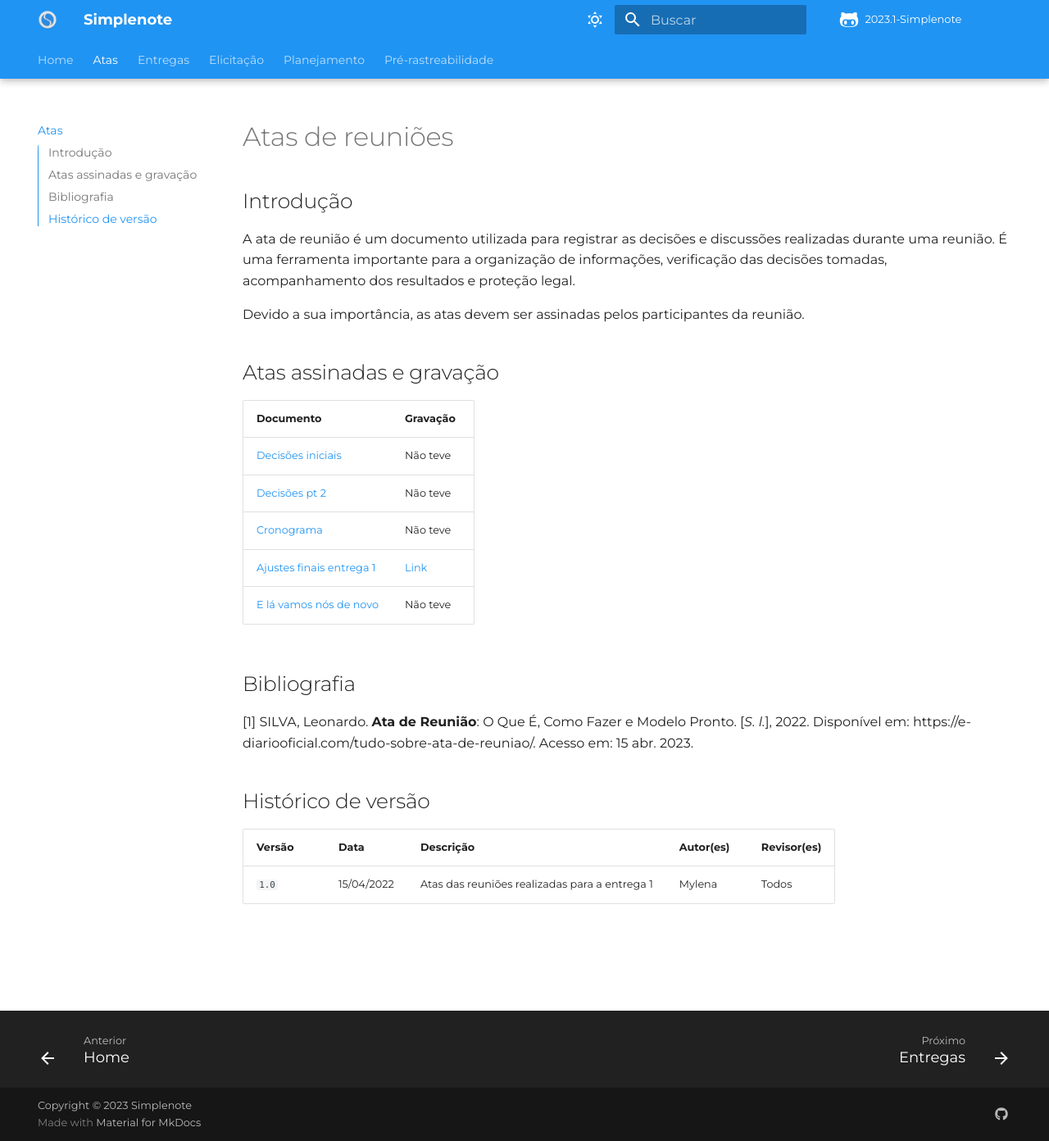
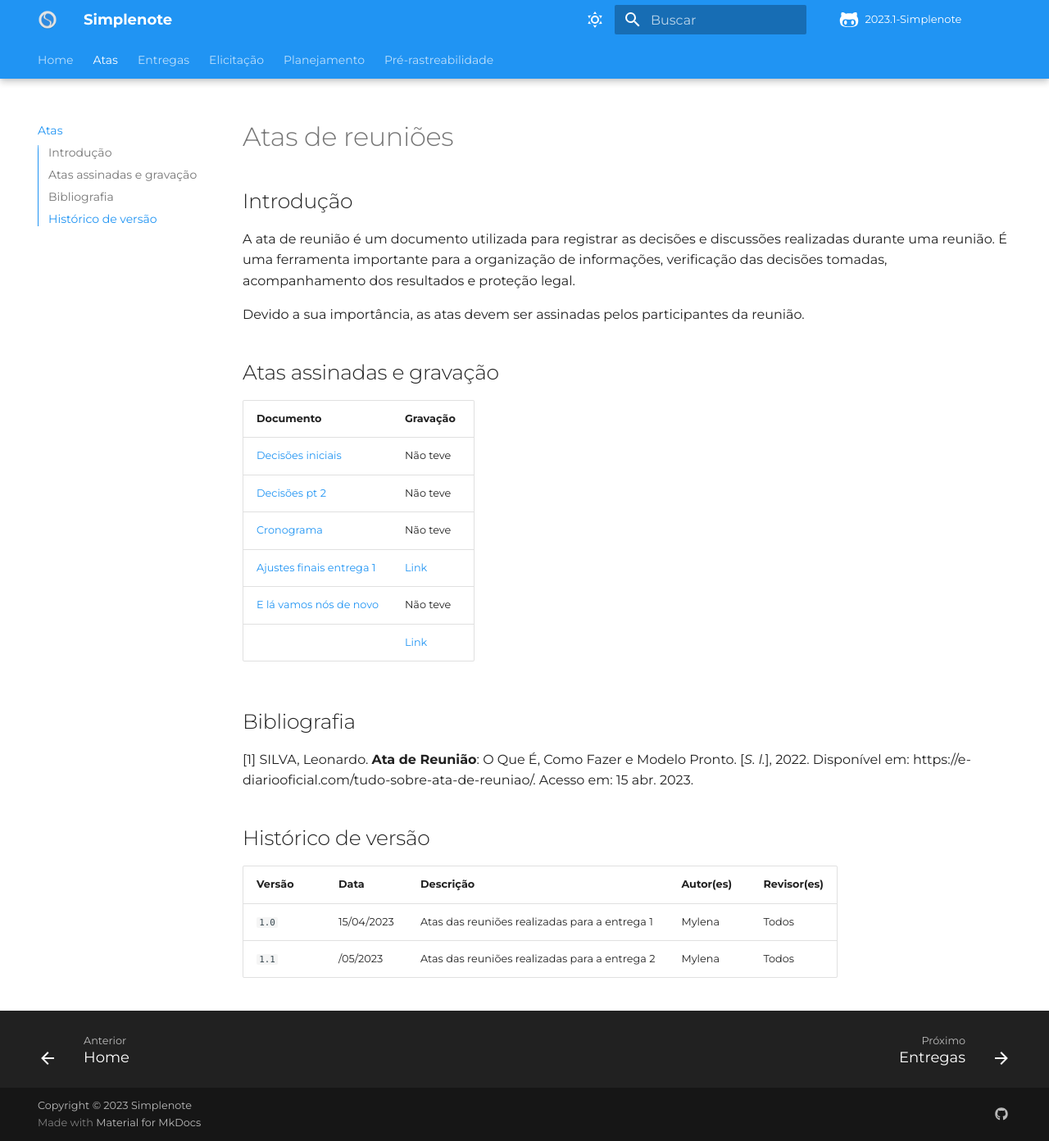
Before and after one commit to Requisitos-de-Software/2023.1-Simplenote, an MkDocs documentation site: the page built from docs/atas.md, in a window 1280 px wide and 1392 px high. Shown: the whole window at 82% size. Built offline with MkDocs 1.6.1 and Material for MkDocs 9.7.7, drawn with Linux system fonts in a browser that asks for light colours; some web fonts are replaced; comment, search, counter and statistics services are not loaded.

Commit message:
add link reunião

```diff
--- a/docs/atas.md
+++ b/docs/atas.md
@@ -15,6 +15,8 @@ Devido a sua importância, as atas devem ser assinadas pelos participantes da re
 |[Cronograma](https://unbbr-my.sharepoint.com/:b:/g/personal/211029497_aluno_unb_br/EV0-Xe9g2YhLveIGywPPZjgBZJ8H9eswDfB2FZbJZsZUSw?e=NZLedQ)| Não teve
 | [Ajustes finais entrega 1](https://unbbr-my.sharepoint.com/:b:/g/personal/211029497_aluno_unb_br/ETj9-j-RykpAhUtwFGwecsoBR7U6vTItTc2dnJj1aCQJTA?e=ZquvfV)|[Link](https://youtu.be/xmTG8MMpY8Y)
 |[E lá vamos nós de novo](https://unbbr-my.sharepoint.com/:b:/g/personal/211029497_aluno_unb_br/ESqqoghq39RNn7_QRXKcOwgB3d8CoFCPCu--7UQAHCvWeA?e=Th472Q)| Não teve
+|  | [Link](https://youtu.be/El_cwOEWp14)
+
 
 
 ## Bibliografia
@@ -23,4 +25,5 @@ Devido a sua importância, as atas devem ser assinadas pelos participantes da re
 ## Histórico de versão
 | Versão | Data | Descrição| Autor(es)| Revisor(es)
 |--|--|--|--|--|
-| `1.0` |15/04/2022|Atas das reuniões realizadas para a entrega 1| Mylena| Todos
+| `1.0` |15/04/2023|Atas das reuniões realizadas para a entrega 1| Mylena| Todos
+| `1.1` |/05/2023|Atas das reuniões realizadas para a entrega 2| Mylena| Todos
```
